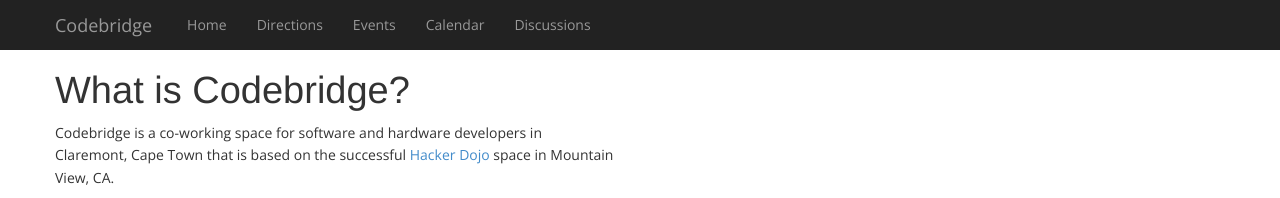
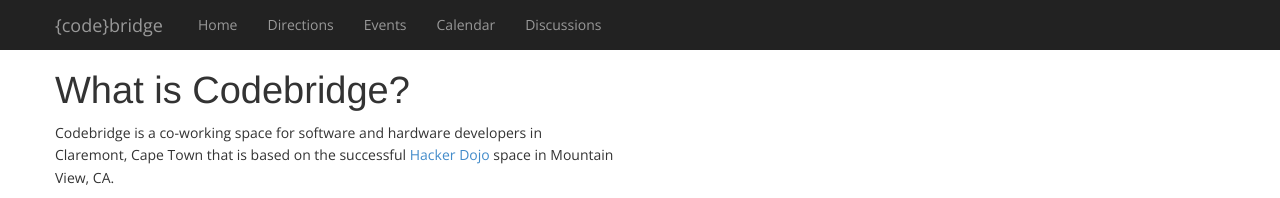
Before and after one commit to codebridge-za/codebridge.co.za, a Jekyll site: the page built from index.htm, in a window 1280 px wide. Shown: the top 198 px of the page. Built offline with Jekyll 4.4.1, drawn with Linux system fonts in a browser that asks for light colours; nearby versions of some CDN libraries; Markdown is read by kramdown in place of the engine named in the settings.

Commit message:
Use {code}bridge style name in the header

```diff
--- a/_layouts/default.html
+++ b/_layouts/default.html
@@ -19,7 +19,7 @@
 <body>
 <div class="navbar navbar-inverse navbar-fixed-top bs-docs-nav">
   <div class="container">
-    <a href="/" class="navbar-brand">Codebridge</a>
+    <a href="/" class="navbar-brand">{code}bridge</a>
     <button class="navbar-toggle" type="button" data-toggle="collapse" data-target=".bs-navbar-collapse">
       <span class="icon-bar"></span>
       <span class="icon-bar"></span>
--- a/index.htm
+++ b/index.htm
@@ -2,7 +2,7 @@
 layout: default
 title:
 ---
-				<h1>What is Codebridge?</h1>
+<h1>What is Codebridge?</h1>
 <div class="row">
 
 	<div class="col-12">
```
